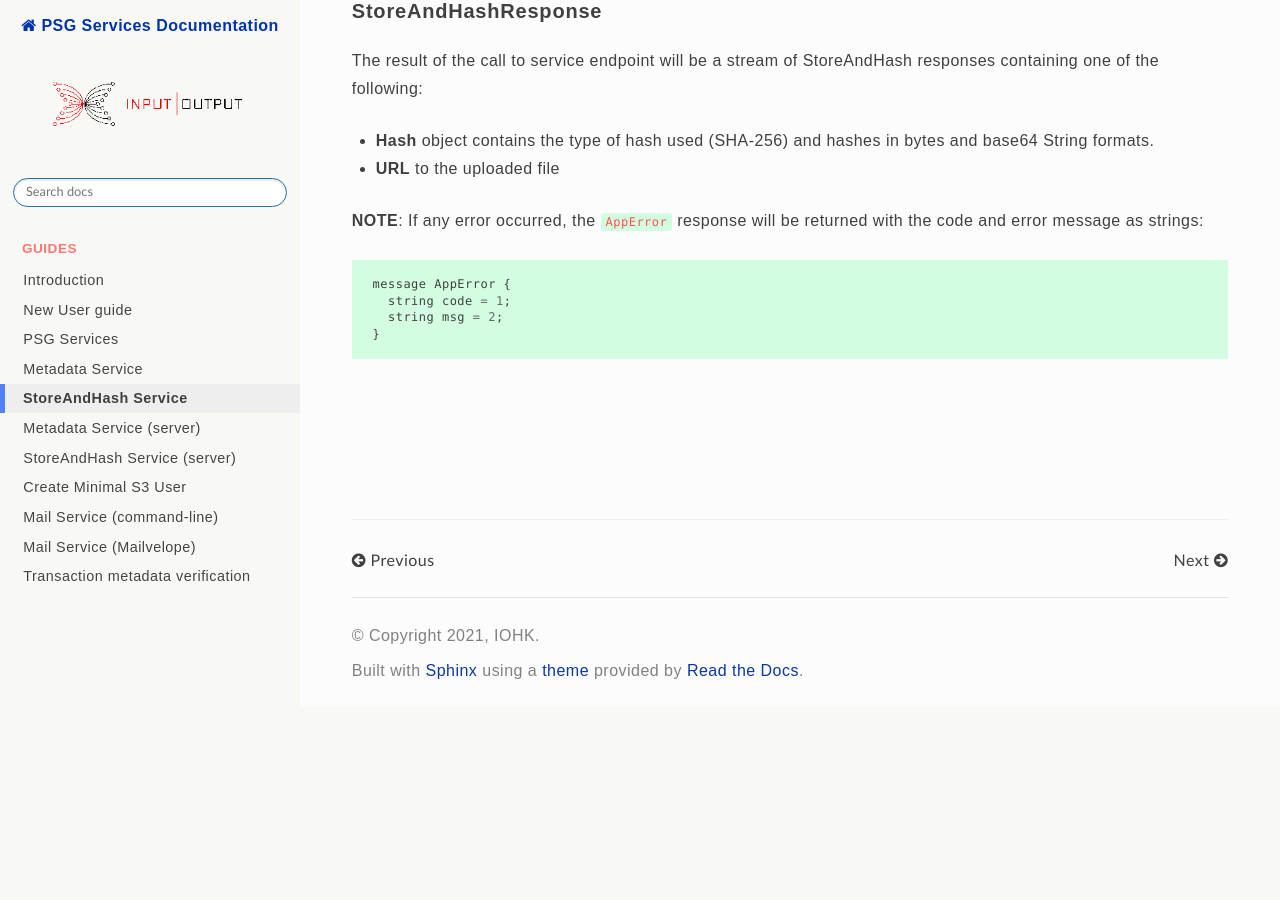
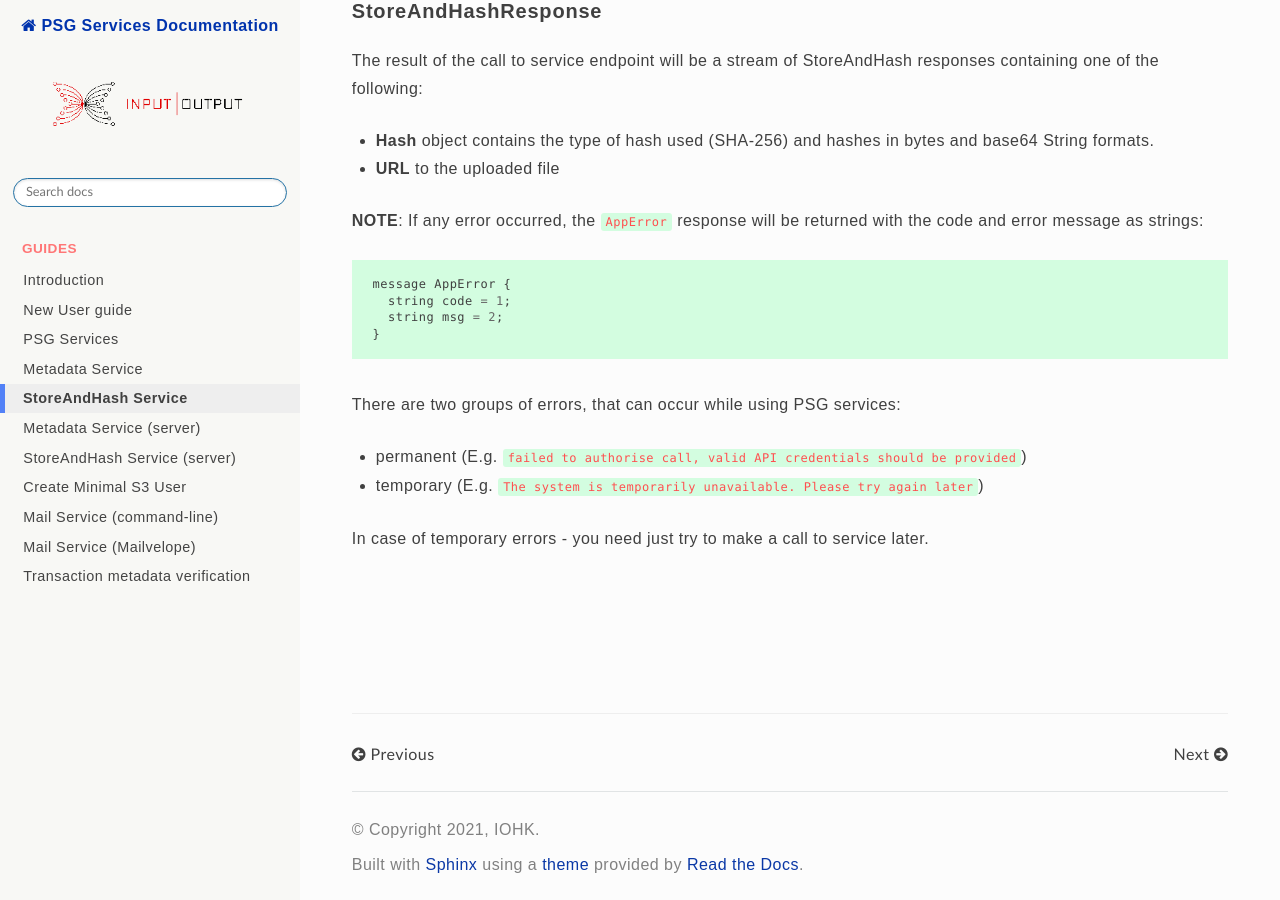
Before and after one commit to input-output-hk/PSG, a Sphinx documentation site: the page built from docs/source/guides/store_and_hash_service_guide.md, in a window 1280 px wide and 900 px high, scrolled down 3226 px. Built offline with Sphinx 7.4.7 and the Read the Docs theme 2.0.0, drawn with Linux system fonts in a browser that asks for light colours; some web fonts are replaced; before the commit the page ends 3932 px from its top, so only the background shows below that.

Commit message:
Add error descriptions

````diff
--- a/docs/source/guides/store_and_hash_service_guide.md
+++ b/docs/source/guides/store_and_hash_service_guide.md
@@ -142,3 +142,9 @@ message AppError {
   string msg = 2;
 }
 ```
+
+There are two groups of errors, that can occur while using PSG services:
+- permanent (E.g. `failed to authorise call, valid API credentials should be provided`)
+- temporary (E.g. `The system is temporarily unavailable. Please try again later`)
+
+In case of temporary errors - you need just try to make a call to service later.
````
